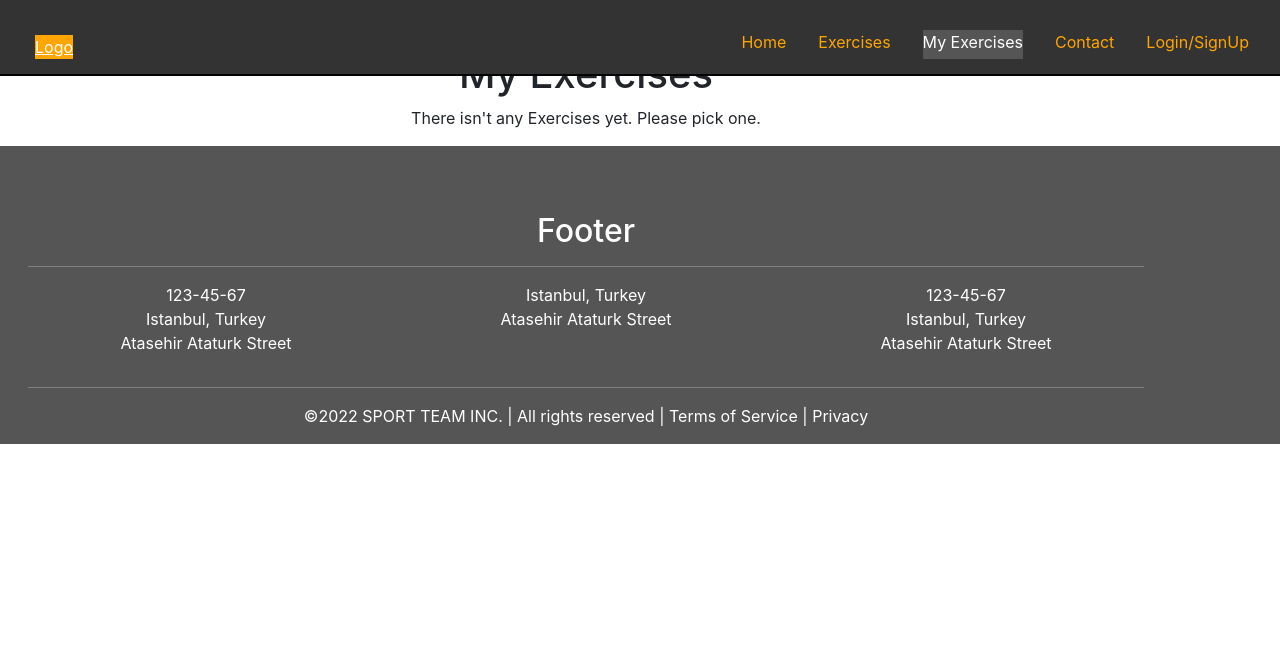
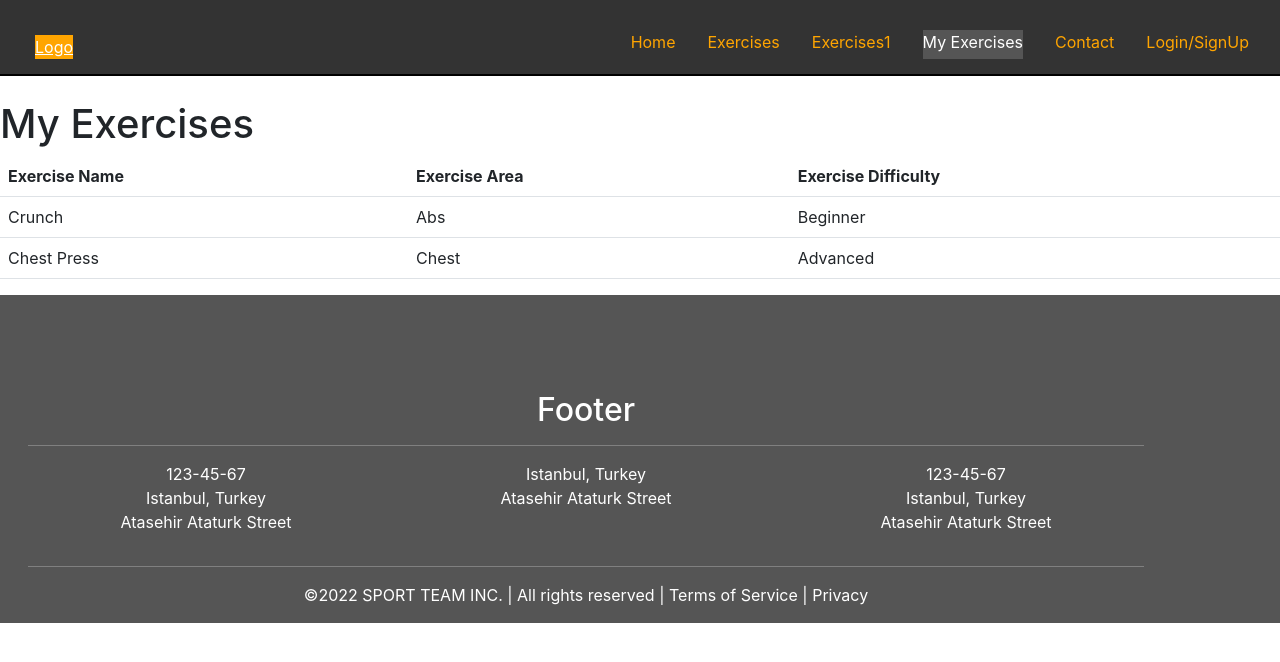
Before and after one commit to CanSudor95/fitness-website, a React (Create React App) app: page /MyExercises in a window 1280 px wide. Shown: the top 662 px of the page. Built offline with nearby package versions, Linux system fonts and the light colour scheme; the HTML template or start-up script is replaced by a standard one.

Commit message:
Table Added

```diff
--- a/src/App.js
+++ b/src/App.js
@@ -5,6 +5,7 @@ import { BrowserRouter, Routes, Route } from "react-router-dom";
 import Home from "./Pages/Home/Home";
 import Contact from "./Pages/Contact/Contact";
 import Exercises from "./Pages/Exercises/Exercises";
+import Exercises1 from "./Pages/Exercises/Exercises1";
 import SingleExercise from "./Pages/Exercises/SingleExercise";
 import MyExercises from "./Pages/Exercises/MyExercises";
 import Login from "./Pages/Login/Login";
@@ -14,19 +15,51 @@ import Footer from "./components/Footer/Footer";
 import exercises from "./Data";
 
 function App() {
-  const [exerciseList, setExerciseList] = useState([]);
+  const [exerciseList, setExerciseList] = useState([
+    {
+      id: "1",
+      name: "Crunch",
+      bodyPart: "Abs",
+      difficulty: "Beginner",
+    },
+    {
+      id: "2",
+      name: "Chest Press",
+      bodyPart: "Chest",
+      equipment: "Barbell",
+      difficulty: "Advanced",
+    },
+  ]);
+  const arr = [1, 2, 3];
   const { allExercises } = exercises;
+  let number = 0;
+  const handleAddExercise = () => {
+    number++;
+    console.log(number);
+  };
   return (
     <BrowserRouter>
       <NavBar />
       <Routes>
         <Route path="/" element={<Home />} />
         <Route path="Contact" element={<Contact />} />
-        <Route path="Exercises" element={<Exercises props={allExercises} />} />
+        <Route
+          path="Exercises"
+          element={<Exercises allExercises={allExercises} />}
+        />
+        <Route
+          path="Exercises1"
+          element={
+            <Exercises1
+              allExercises={allExercises}
+              handleAddExercise={handleAddExercise}
+            />
+          }
+        />
         <Route path="/Exercises/:exerciseId" element={<SingleExercise />} />
         <Route
           path="MyExercises"
-          element={<MyExercises exerciseList={exerciseList} />}
+          element={<MyExercises arr={arr} exerciseList={exerciseList} />}
         />
         <Route path="Login" element={<Login />} />
         <Route path="*" element={<Error />} />
--- a/src/Pages/Exercises/Exercises.css
+++ b/src/Pages/Exercises/Exercises.css
@@ -4,6 +4,9 @@ section {
   height: 100%;
   padding: 60px 30px;
   background-color: grey;
+}
+.head {
+  padding: 30px 0;
 }
 
 .search-bar {
@@ -58,7 +61,7 @@ section {
   align-items: center;
   justify-content: center;
   color: rgb(255, 255, 255);
-  font-size: 30px;
+  font-size: 40px;
   padding-left: 50px;
 }
 .header .content1 b {
--- /dev/null
+++ b/src/Pages/Exercises/Exercises1.js
@@ -0,0 +1,166 @@
+import React, { useState } from "react";
+import { Link } from "react-router-dom";
+
+import "./Exercises.css";
+import exercises from "../../Data";
+/*if filter need to be used as an external component*/
+/* import Filter from "../../components/Filter/Filter"; */
+import "../../components/Filter/Filter.css";
+
+function Exercises1({ handleAddExercise }) {
+  /* fullExerciseList is used to keep the original data unchanged.
+     exerciseList is used to alter the data for our desire
+     searchTerm is used for searchbar */
+  const [fullExerciseList, setFullExerciseList] = useState(exercises);
+  const [exerciseList, setExerciseList] = useState(exercises);
+  const [searchTerm, setSearchTerm] = useState("");
+
+  const filterResult = (filterType) => {
+    const result = fullExerciseList.filter((bodyPartFilter) => {
+      return bodyPartFilter.bodyPart === filterType;
+    });
+    setExerciseList(result);
+  };
+  const searchFilter = () => {
+    if (searchTerm === "") {
+      setExerciseList(fullExerciseList);
+    } else {
+      const result = fullExerciseList.filter(
+        (exercise) =>
+          exercise.bodyPart.toLowerCase().includes(searchTerm) ||
+          exercise.name.toLowerCase().includes(searchTerm) ||
+          exercise.difficulty.toLowerCase().includes(searchTerm)
+      );
+      setExerciseList(result);
+    }
+  };
+  return (
+    <section>
+      {/*       <Filter /> */}
+      <div className="filter-container">
+        <div className="fitnessHeader">
+          <div className="content1">
+            <div>
+              <p>
+                <b>GET</b> FIT
+              </p>
+              <p style={{ color: "orange" }}>
+                <b>GET</b> GOING
+              </p>
+            </div>
+          </div>
+        </div>
+        <button
+          type="button"
+          className="btn btn-light"
+          onClick={() => setExerciseList(fullExerciseList)}
+        >
+          All
+        </button>
+        <button
+          type="button"
+          className="btn btn-light"
+          onClick={() => filterResult("Abs")}
+        >
+          Abs
+        </button>
+        <button
+          type="button"
+          className="btn btn-light"
+          onClick={() => filterResult("Arms")}
+        >
+          Arms
+        </button>
+        <button
+          type="button"
+          className="btn btn-light"
+          onClick={() => filterResult("Chest")}
+        >
+          Chest
+        </button>
+        <button
+          type="button"
+          className="btn btn-light"
+          onClick={() => filterResult("Legs")}
+        >
+          Legs
+        </button>
+        <button
+          type="button"
+          className="btn btn-light"
+          onClick={() => filterResult("Full Body")}
+        >
+          Full Body
+        </button>
+        {/* Button Filter Finishes
+
+
+        */}
+        {/* Search Bar Part Begins
+
+
+        */}
+        <input
+          type="text"
+          className="search-bar"
+          placeholder="Search..."
+          onChange={(e) => {
+            setSearchTerm(e.target.value.toLowerCase());
+            searchFilter();
+          }}
+        />
+        {/* Search Bar Part Ends */}
+      </div>
+
+      <div className="row row-cols-1 row-cols-md-4 g-3 ">
+        {exerciseList.map((exercise, key) => {
+          const { id, image, name, difficulty, bodyPart } = exercise;
+          return (
+            <div key={id} className="col">
+              <div className="card h-100">
+                <Link
+                  to={`/Exercises/${id}`}
+                  style={{ textDecoration: "none", color: "black" }}
+                >
+                  <img
+                    src={image}
+                    className="card-img-top fittedImage"
+                    alt={``}
+                  />
+                </Link>
+                <div className="card-body">
+                  <Link
+                    to={`/Exercises/${id}`}
+                    style={{ textDecoration: "none", color: "black" }}
+                  >
+                    <div className="left">
+                      <h5 className="card-title">{name}</h5>
+                      <p className="card-text">
+                        <b>Focused Area: </b>
+                        {bodyPart} <br />
+                        <b>Difficulty: </b>
+                        {difficulty}
+                      </p>
+                    </div>
+                  </Link>
+                  <div className="right">
+                    <button
+                      className="btn btn-warning"
+                      onClick={() => {
+                        handleAddExercise();
+                      }}
+                    >
+                      Add to My Exercises
+                    </button>
+                  </div>
+                </div>
+              </div>
+            </div>
+          );
+        })}
+      </div>
+    </section>
+  );
+}
+
+export default Exercises1;
--- a/src/Pages/Exercises/MyExercises.css
+++ b/src/Pages/Exercises/MyExercises.css
@@ -1,6 +1,6 @@
-.container {
-  margin-top: 50px;
+.cart-items {
+  margin-top: 100px;
 }
-.warning {
-  background-color: red;
+.cart-items-header {
+  background-color: white;
 }
--- a/src/Pages/Exercises/MyExercises.js
+++ b/src/Pages/Exercises/MyExercises.js
@@ -1,15 +1,47 @@
-import React from "react";
+import React, { useState } from "react";
 import "./MyExercises.css";
 
-function MyExercises(exerciseList) {
-  console.log(exerciseList.exerciseList.length);
-
+function MyExercises({ arr, exerciseList }) {
+  var size = Object.keys(exerciseList).length;
+  console.log(exerciseList);
+  console.log(size);
   return (
-    <div className="container">
-      <h1>My Exercises</h1>
-      {exerciseList.exerciseList.length === 0 && (
-        <div>There isn't any Exercises yet. Please pick one. </div>
-      )}
+    <div className="cart-items">
+      <div className="cart-items-header">
+        <h1>My Exercises</h1>
+        {size === 0 && (
+          <div>There isn't any Exercises yet. Please pick one. </div>
+        )}
+        <div>
+          {/*  {exerciseList.map((exercise) => {
+            return (
+              <div key={exercise.id} className="element">
+                <p>{exercise.name}</p>
+              </div>
+            );
+          })} */}
+          <table className="table">
+            <thead>
+              <tr>
+                <th>Exercise Name</th>
+                <th>Exercise Area</th>
+                <th>Exercise Difficulty</th>
+              </tr>
+            </thead>
+            <tbody>
+              {exerciseList.map((exercise) => {
+                return (
+                  <tr key={exercise.id}>
+                    <td>{exercise.name}</td>
+                    <td>{exercise.bodyPart}</td>
+                    <td>{exercise.difficulty}</td>
+                  </tr>
+                );
+              })}
+            </tbody>
+          </table>
+        </div>
+      </div>
     </div>
   );
 }
--- a/src/components/Navbar/NavBar.js
+++ b/src/components/Navbar/NavBar.js
@@ -26,6 +26,14 @@ function NavBar() {
             }
           >
             Exercises
+          </NavLink>
+          <NavLink
+            to="Exercises1"
+            className={({ isActive }) =>
+              isActive ? "activeStyle" : "inactiveStyle"
+            }
+          >
+            Exercises1
           </NavLink>
           <NavLink
             to="MyExercises"
```
